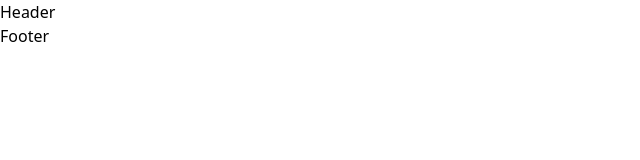
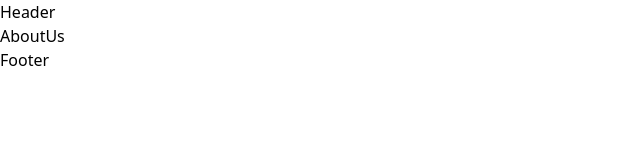
Before and after one commit to rss-bug-busters/eCommerce-Application, a React (Vite) app: page /about in a window 1280 px wide. Shown: the top 160 px of the page, without its empty margins (0-640 px from the left). Built offline with nearby package versions, Linux system fonts and the light colour scheme.

Commit message:
feat: change router type

```diff
--- a/src/main.tsx
+++ b/src/main.tsx
@@ -1,14 +1,14 @@
 import React from 'react';
 import ReactDOM from 'react-dom/client';
 import { RouterProvider } from 'react-router-dom';
-import { hashRouter } from '@services/router/router';
+import { router } from '@services/router/router';
 import './tailwindcss.css';
 
 ReactDOM.createRoot(document.querySelector('#root')!).render(
   <React.StrictMode>
     <RouterProvider
       fallbackElement={<h1>Loading....</h1>}
-      router={hashRouter}
+      router={router}
       future={{ v7_startTransition: true }}
     />
   </React.StrictMode>
--- a/src/services/router/router.tsx
+++ b/src/services/router/router.tsx
@@ -1,4 +1,4 @@
-import { createHashRouter, RouteObject } from 'react-router-dom';
+import { createBrowserRouter, RouteObject } from 'react-router-dom';
 
 import { lazy } from 'react';
 import RoutePaths from '@utils/consts/RoutePaths';
@@ -51,6 +51,6 @@ const routes: RouteObject[] = [
   },
 ];
 
-const hashRouter = createHashRouter(routes);
+const router = createBrowserRouter(routes);
 
-export { hashRouter, routes };
+export { router, routes };
--- a/vite.config.ts
+++ b/vite.config.ts
@@ -73,6 +73,7 @@ export default defineConfig({
       reporter: ['text', 'json', 'html'],
       exclude: [
         ...configDefaults.exclude,
+        '**/coverage/**',
         '**/node_modules/**',
         '.pnp.loader.mjs',
         '.pnp.cjs',
```
